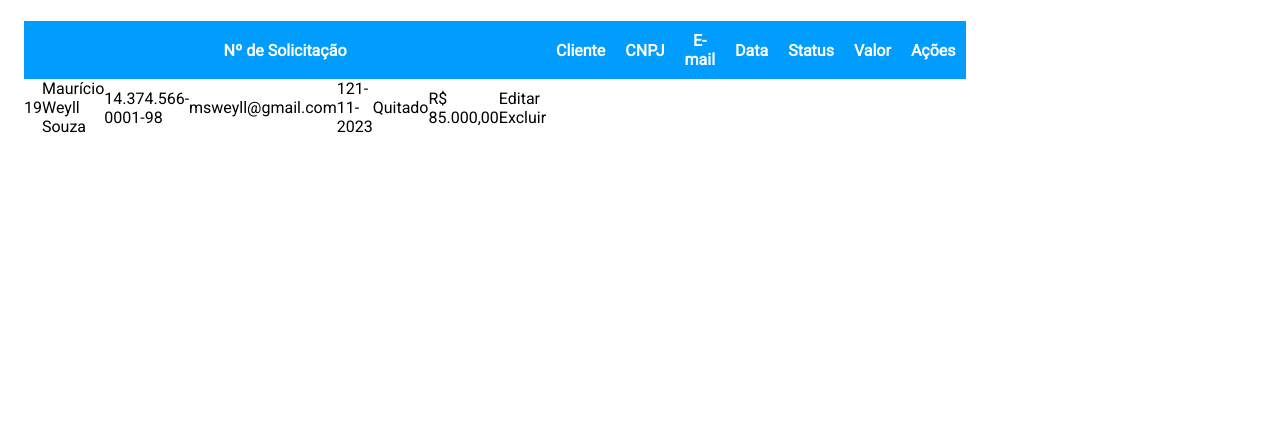
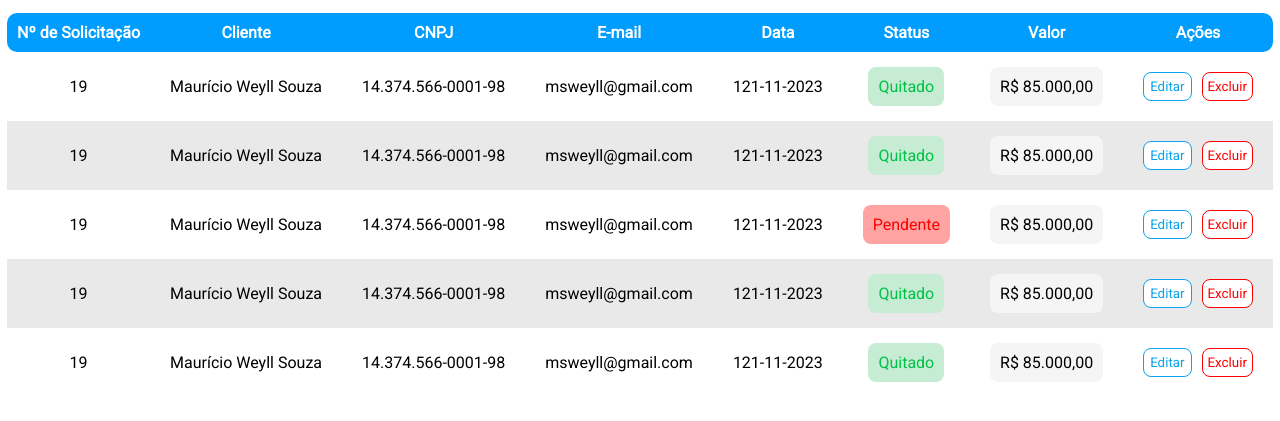
Before and after one commit to MauricioWeyll/Atividades-Mod01-Arnia, a plain HTML site: page AULA14/index.html in a window 1280 px wide. Shown: the part 89-510 px from the top of the page. Drawn offline with Linux system fonts and the light colour scheme.

Commit message:
Conclusão do exercício de tabela Aula14 + intro JS

```diff
--- a/AULA14/index.html
+++ b/AULA14/index.html
@@ -8,9 +8,7 @@
     <title>Solicitações</title>
   </head>
   <body>
-    <h1 class="titulo">
-        Solicitações
-    </h1>
+    <h1 class="titulo">Solicitações</h1>
     <table class="tabela">
       <thead class="cabecalho">
         <th>Nº de Solicitação</th>
@@ -30,23 +28,82 @@
           <td>msweyll@gmail.com</td>
           <td>121-11-2023</td>
           <td>
-            <div>
-              Quitado
-            </div>
+            <span class="status">Quitado</span>
           </td>
           <td>
-            <div>
-              R$ 85.000,00
-            </div>
+            <span class="valor">R$ 85.000,00</span>
+          </td>
+          <td class="espaco-btn">
+            <button class="btn-editar">Editar</button>
+            <button class="btn-excluir">Excluir</button>
+          </td>
+        </tr>
+        <tr>
+          <td>19</td>
+          <td>Maurício Weyll Souza</td>
+          <td>14.374.566-0001-98</td>
+          <td>msweyll@gmail.com</td>
+          <td>121-11-2023</td>
+          <td>
+            <span class="status">Quitado</span>
           </td>
           <td>
-            <div class="editar">
-              Editar
-            </div>
-            <div class="excluir">
-              Excluir
-            </div>
+            <span class="valor">R$ 85.000,00</span>
           </td>
+          <td class="espaco-btn">
+            <button class="btn-editar">Editar</button>
+            <button class="btn-excluir">Excluir</button>
+          </td>
+        </tr>
+        <tr>
+          <td>19</td>
+          <td>Maurício Weyll Souza</td>
+          <td>14.374.566-0001-98</td>
+          <td>msweyll@gmail.com</td>
+          <td>121-11-2023</td>
+          <td>
+            <span class="status-pendente">Pendente</span>
+          </td>
+          <td>
+            <span class="valor">R$ 85.000,00</span>
+          </td>
+          <td class="espaco-btn">
+            <button class="btn-editar">Editar</button>
+            <button class="btn-excluir">Excluir</button>
+          </td>
+        </tr>
+        <tr>
+          <td>19</td>
+          <td>Maurício Weyll Souza</td>
+          <td>14.374.566-0001-98</td>
+          <td>msweyll@gmail.com</td>
+          <td>121-11-2023</td>
+          <td>
+            <span class="status">Quitado</span>
+          </td>
+          <td>
+            <span class="valor">R$ 85.000,00</span>
+          </td>
+          <td class="espaco-btn">
+            <button class="btn-editar">Editar</button>
+            <button class="btn-excluir">Excluir</button>
+          </td>
+          <tr>
+            <td>19</td>
+            <td>Maurício Weyll Souza</td>
+            <td>14.374.566-0001-98</td>
+            <td>msweyll@gmail.com</td>
+            <td>121-11-2023</td>
+            <td>
+              <span class="status">Quitado</span>
+            </td>
+            <td>
+              <span class="valor">R$ 85.000,00</span>
+            </td>
+            <td class="espaco-btn">
+              <button class="btn-editar">Editar</button>
+              <button class="btn-excluir">Excluir</button>
+            </td>
         </tr>
       </tbody>
     </table>
--- a/AULA14/style.css
+++ b/AULA14/style.css
@@ -12,38 +12,83 @@
     margin-top: 1.5em;
 }
 
-/*thead:first-child {
-    border-top-left-radius: 8px;
-    border-bottom-left-radius: 8px;
-}
-
-thead: :last-child {
-    border-top-right-radius: 8px;
-    border-bottom-right-radius: 8px;
-    border
-}*/
-
-
-
 .tabela {
-    max-width: 100vh;
-    justify-content: center;
-    margin: 1.5em;
+    text-align: center;
+    max-width: 100vw;
+    margin: 1em auto 0 auto;
     border-collapse: collapse;
 }
 
-
-
-th {
-    padding: 10px;
+td {
+    padding: 20px;
 }
 
 .cabecalho {
     background-color: rgb(0, 157, 255);
     color: white;
+    padding: 8px;
+
+}
+
+.cabecalho th {
+    padding: 10px;
 }
 
 .informacoes {
-    display: flex;
     justify-content: center;
 }
+
+.espaco-btn {
+    display: flex;
+    gap: 10px;
+}
+
+.btn-editar {
+    background-color: #fff;
+    color: #0ca2ed;
+    border: 1px solid #0ca2ed;
+    padding: 6px;
+    border-radius: 8px;
+}
+
+.btn-excluir {
+    background-color: #fff;
+    color: #ff0000;
+    border: 1px solid #ff0000;;
+    padding: 5px;
+    border-radius: 8px;
+}
+
+.status {
+    background-color: #c7ecd4;
+    color: #00c247;
+    padding: 10px;
+    border-radius: 8px;
+}
+
+.status-pendente {
+    background-color: rgb(255, 163, 163);
+    color: red;
+    padding: 10px;
+    border-radius: 8px;
+}
+
+.valor {
+    background-color: #f5f5f5;
+    padding: 10px;
+    border-radius: 8px;
+}
+
+tr:nth-child(even){
+    background-color: #e9e9e9;
+}
+
+.cabecalho th:first-child {
+    border-top-left-radius: 10px;
+    border-bottom-left-radius: 10px;
+}
+
+.cabecalho th:last-child {
+    border-top-right-radius: 10px;
+    border-bottom-right-radius: 10px;
+}
```
Also changed, not shown: AULA17/exemplo1/app.js (added, +111 -0 lines), AULA17/Img/Captura operações no JS.png (added).
